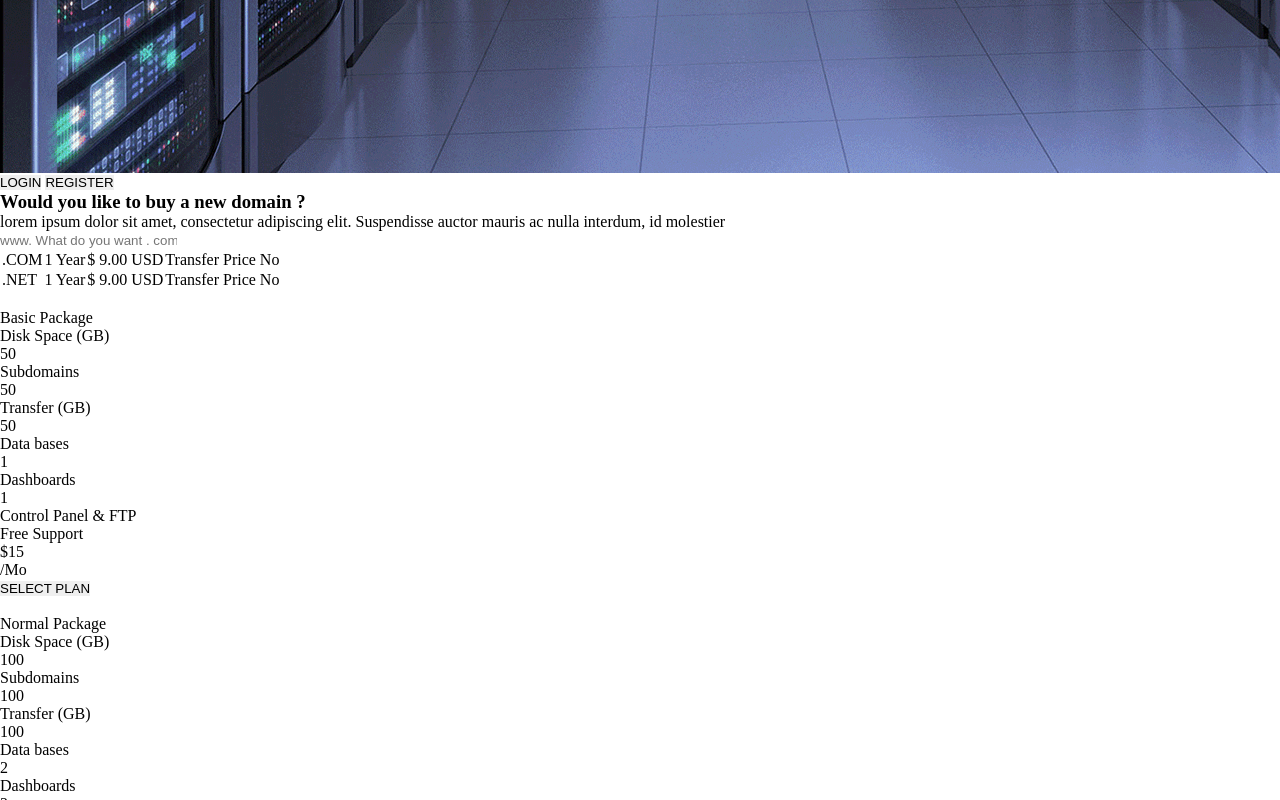
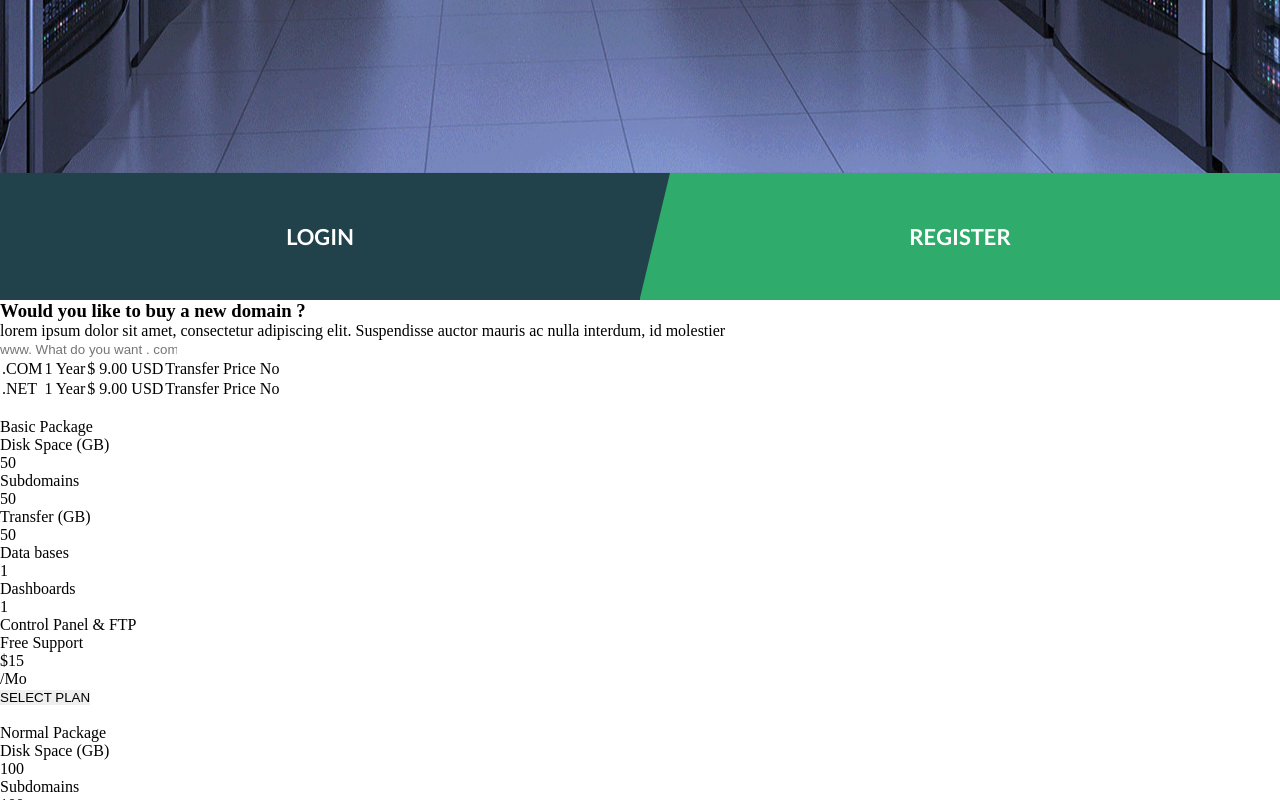
Before and after one commit to AndreyTverdovskiy/ghost_host_homepage, a plain HTML site: page index.html in a window 1280 px wide. Shown: the part 787-1587 px from the top of the page. Drawn offline with Linux system fonts and the light colour scheme.

Commit message:
Add buttons style

```diff
--- a/css/style.css
+++ b/css/style.css
@@ -2,7 +2,7 @@
 *{
     margin: 0;
     padding: 0;
-    border: 0;
+    border: none;
 }
 body {
     margin: 0;
@@ -55,14 +55,17 @@ header {
 .top {
     padding-top: 85px;
     height: 875px;
-    background-image: url("../img/Header\ BG@1X.png");
+    background-image: url("../img/Bg.png");
     background-repeat: no-repeat;
+    background-position: center;
     color: white;
     display: flex;
     align-items: center;
     justify-content: center;
     flex-direction:column;
 }
+
+
 .top_title {
     font-family: 'Lato', sans-serif;
     font-size: 72px;
@@ -77,3 +80,41 @@ header {
     font-style: italic;
     margin: 33px;
 }
+
+.buttons{
+    display: flex;
+    align-items: center;
+    justify-content: center;
+}
+
+.login{
+    background-color: #21424a;
+    padding: 50px 0px;
+    cursor: pointer;
+    width: 50%;
+    font-family: 'Lato', sans-serif;
+    font-size: 22px;
+    font-weight: bold;
+    color: #ffffff;
+}
+
+.register{
+    background-color: #2fac6c;
+    padding: 50px 0px;
+    cursor: pointer;
+    width: 50%;
+    font-family: 'Lato', sans-serif;
+    font-size: 22px;
+    font-weight: bold;
+    color: #ffffff;
+    position: relative;
+}
+
+.register::before{
+    content: '';
+    position: absolute;
+    top: 0;
+    left: 0;
+    border-top: 125px solid #21424a;
+    border-right: 30px solid #2fac6c;
+}
```
Also changed, not shown: img/Bg.png (renamed from img/Header BG@1X.png).
